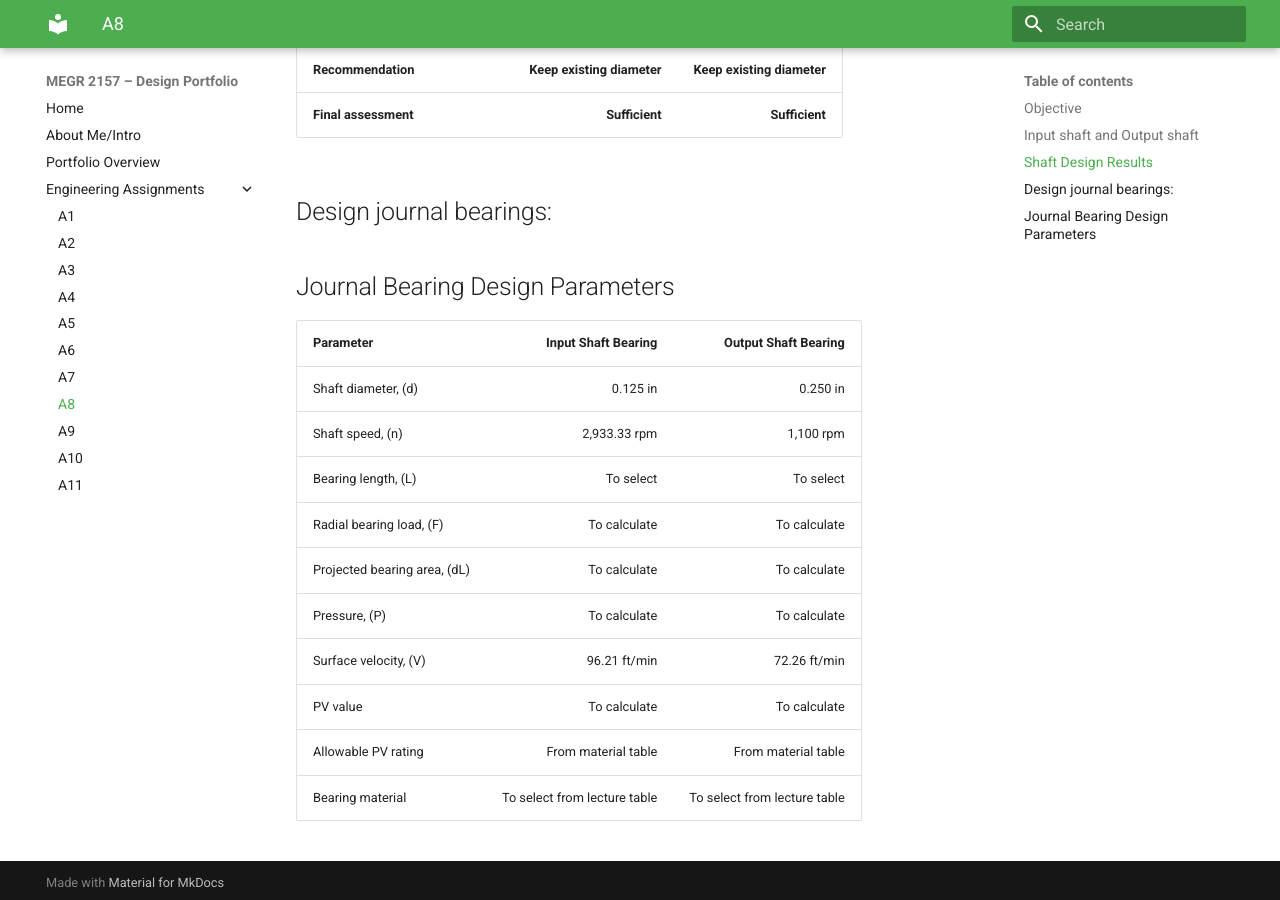
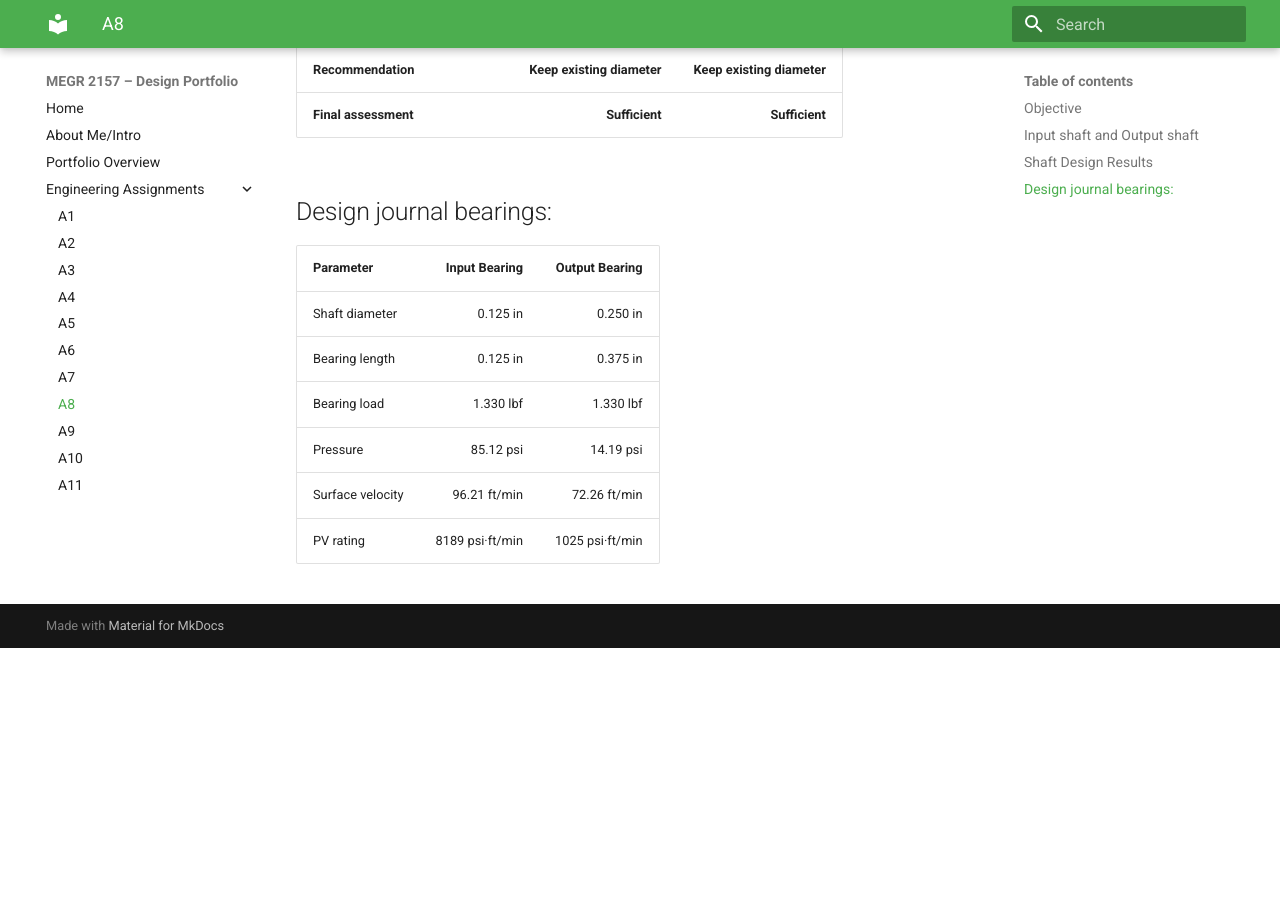
Before and after one commit to Ecornett5806/megr2157-portfolio, an MkDocs documentation site: the page built from docs/assignments/A08/index.md, in a window 1280 px wide and 900 px high, scrolled down 731 px. Built offline with MkDocs 1.6.1 and Material for MkDocs 9.7.7, drawn with Linux system fonts in a browser that asks for light colours; after the commit the page ends 1379 px from its top, so only the background shows below that.

Commit message:
Update journal bearing design parameters

```diff
--- a/docs/assignments/A08/index.md
+++ b/docs/assignments/A08/index.md
@@ -19,17 +19,11 @@ Design a gearbox which can be assembled and disassembled. The spur gears have a
 
 ## Design journal bearings:
 
-## Journal Bearing Design Parameters
-
-| **Parameter** | **Input Shaft Bearing** | **Output Shaft Bearing** |
+| Parameter | Input Bearing | Output Bearing |
 |---|---:|---:|
-| Shaft diameter, \(d\) | 0.125 in | 0.250 in |
-| Shaft speed, \(n\) | 2,933.33 rpm | 1,100 rpm |
-| Bearing length, \(L\) | To select | To select |
-| Radial bearing load, \(F\) | To calculate | To calculate |
-| Projected bearing area, \(dL\) | To calculate | To calculate |
-| Pressure, \(P\) | To calculate | To calculate |
-| Surface velocity, \(V\) | 96.21 ft/min | 72.26 ft/min |
-| PV value | To calculate | To calculate |
-| Allowable PV rating | From material table | From material table |
-| Bearing material | To select from lecture table | To select from lecture table |
+| Shaft diameter | 0.125 in | 0.250 in |
+| Bearing length | 0.125 in | 0.375 in |
+| Bearing load | 1.330 lbf | 1.330 lbf |
+| Pressure | 85.12 psi | 14.19 psi |
+| Surface velocity | 96.21 ft/min | 72.26 ft/min |
+| PV rating | 8189 psi·ft/min | 1025 psi·ft/min |
```
